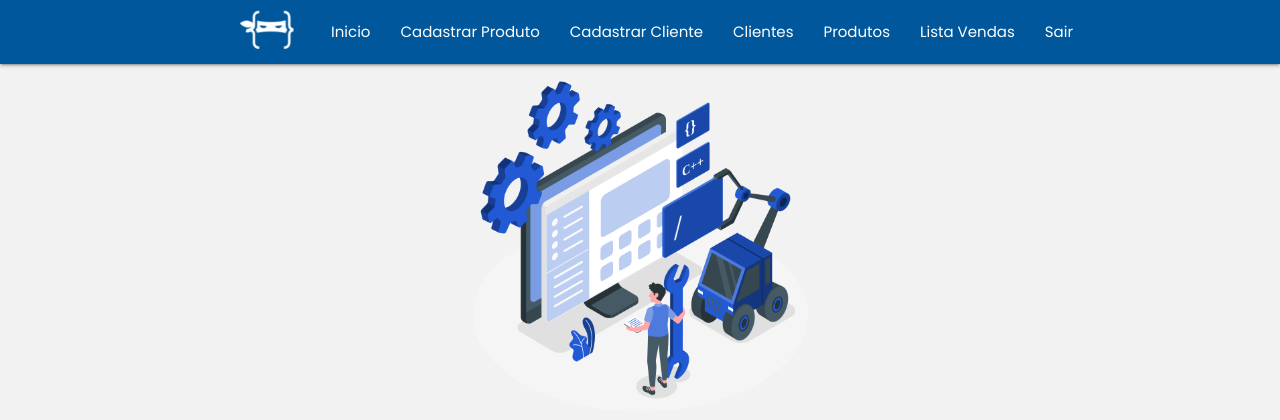
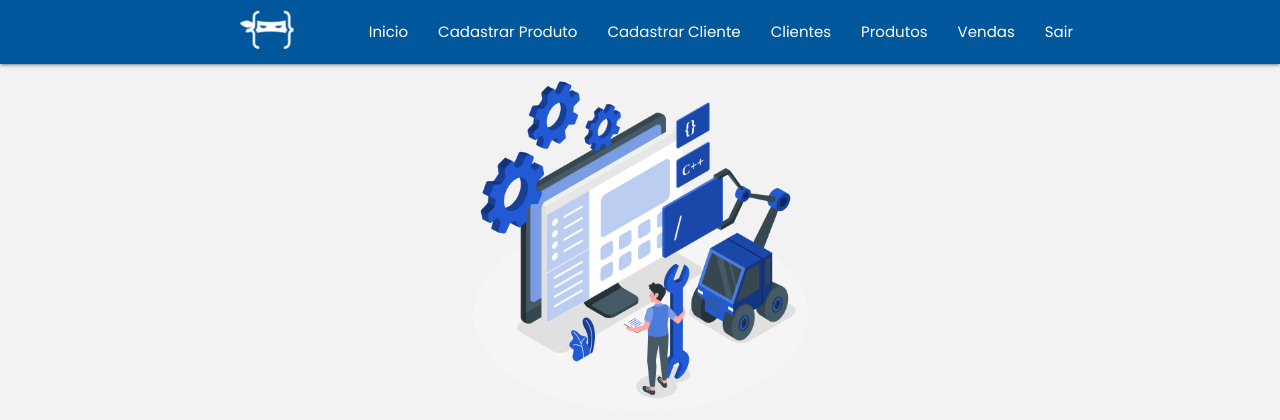
Before and after one commit to samueloliveiraf/djangoapp-estoque, a Django app: page /client/create/ in a window 1280 px wide. Shown: the top 420 px of the page. Run offline with Django 4.2, Linux system fonts and the light colour scheme; some libraries are stand-ins or nearby versions.

```diff
--- a/templates/index.html
+++ b/templates/index.html
@@ -30,7 +30,7 @@
                 <li><a href="{% url 'create_client' %}">Cadastrar Cliente</a></li>
                 <li><a href="{% url 'list_client' %}">Clientes</a></li>
                 <li><a href="{% url 'list_products' %}">Produtos</a></li>
-                <li><a href="{% url 'list_sales' %}">Lista Vendas</a></li>
+                <li><a href="{% url 'list_sales' %}">Vendas</a></li>
                 <li><a href="{% url 'logout' %}">Sair</a></li>
             </ul>
 
@@ -40,7 +40,7 @@
                 <li><a style="color: #2b4c92;" href="{% url 'create_client' %}">Cadastrar Cliente</a></li>
                 <li><a style="color: #2b4c92;" href="{% url 'list_client' %}">Clientes</a></li>
                 <li><a style="color: #2b4c92;" href="{% url 'list_products' %}">Produtos</a></li>
-                <li><a style="color: #2b4c92;" href="{% url 'list_sales' %}">Lista Vendas</a></li>
+                <li><a style="color: #2b4c92;" href="{% url 'list_sales' %}">Vendas</a></li>
                 <li><a style="color: #2b4c92;" href="{% url 'logout' %}">Sair</a></li>
             </ul>
             <a href="#" data-target="nav-mobile" class="sidenav-trigger"><i style="color: white;" class="material-icons">storage</i></a>
```
